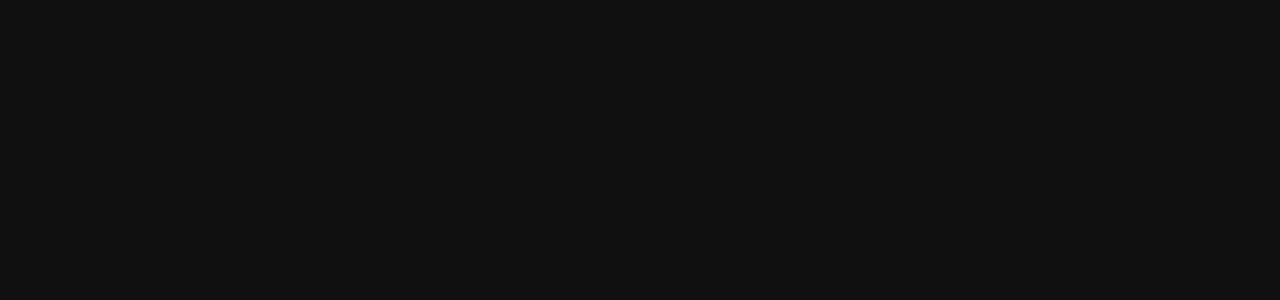
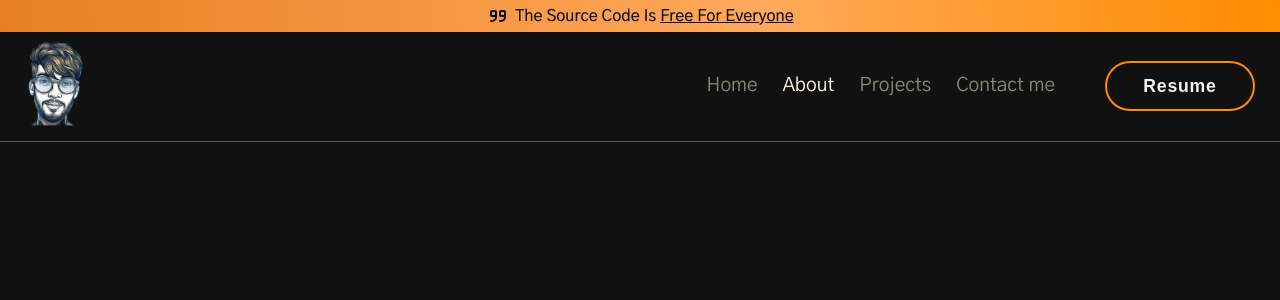
Before and after one commit to nikku1229/My_Portfolio, a React (Vite) app in the folder Frontend/: page /about in a window 1280 px wide. Before the commit this address had no page. Shown: the top 300 px of the page. Built offline with nearby package versions, Linux system fonts and the light colour scheme; a web font is replaced by a local one.

Commit message:
pages route added

```diff
--- a/Frontend/src/App.jsx
+++ b/Frontend/src/App.jsx
@@ -1,17 +1,17 @@
 import { BrowserRouter, Routes, Route } from "react-router-dom";
 import Home from "./pages/Home";
-// import About from "./pages/About";
-// import Projects from "./pages/Projects";
-// import Contact from "./pages/Contact";
+import About from "./pages/About";
+import Projects from "./pages/Projects";
+import Contact from "./pages/Contact";
 
 function App() {
   return (
     <BrowserRouter>
       <Routes>
         <Route path="/" element={<Home />} />
-        {/* <Route path="/about" element={<About />} />
+        <Route path="/about" element={<About />} />
         <Route path="/projects" element={<Projects />} />
-        <Route path="/contact" element={<Contact />} /> */}
+        <Route path="/contact-me" element={<Contact />} />
       </Routes>
     </BrowserRouter>
   );
--- a/Frontend/src/components/Footer.jsx
+++ b/Frontend/src/components/Footer.jsx
@@ -1,15 +1,30 @@
+import { useState } from "react";
 import { Link } from "react-router-dom";
 
 function Footer() {
+  const [message, setMessage] = useState("");
+
+  const handleMessageSubmission = (e) => {
+    e.preventDefault();
+
+    alert("message send successful");
+  };
+
   return (
     <>
       <div className="footer-container">
         <div className="footer-section">
           <div className="footer-form">
             <h2>Feel Free to contact</h2>
-            <form>
-              <input type="text" placeholder="Email Address" />
-              <button>
+            <form onSubmit={handleMessageSubmission}>
+              <input
+                type="text"
+                name="message"
+                placeholder="Enter Message"
+                value={message}
+                onChange={(e) => setMessage(e.target.value)}
+              />
+              <button type="submit">
                 <svg
                   className="w-6 h-6 text-gray-800 dark:text-white"
                   aria-hidden="true"
@@ -143,7 +158,7 @@ function Footer() {
           <p>&copy; 2026 Nitish Sharma - Portfolio. All Right Reserved</p>
           <p>
             <Link to="privacy-policy" target="_blank">
-              Pricy policy
+              Privacy policy
             </Link>
             <Link to="term-contact" target="_blank">
               Term of contact
--- a/Frontend/src/components/Header.jsx
+++ b/Frontend/src/components/Header.jsx
@@ -68,7 +68,7 @@ function Header() {
               <li>
                 <Link
                   to="/about"
-                  className={location.pathname === "/about/*" ? "active" : ""}
+                  className={location.pathname === "/about" ? "active" : ""}
                 >
                   About
                 </Link>
@@ -76,18 +76,16 @@ function Header() {
               <li>
                 <Link
                   to="/projects"
-                  className={
-                    location.pathname === "/projects/*" ? "active" : ""
-                  }
+                  className={location.pathname === "/projects" ? "active" : ""}
                 >
                   Projects
                 </Link>
               </li>
               <li>
                 <Link
-                  to="contact-me"
+                  to="/contact-me"
                   className={
-                    location.pathname === "/contact-me/*" ? "active" : ""
+                    location.pathname === "/contact-me" ? "active" : ""
                   }
                 >
                   Contact me
--- /dev/null
+++ b/Frontend/src/components/Thoughts.jsx
@@ -0,0 +1,11 @@
+import React from "react";
+
+function Thoughts() {
+  return (
+    <>
+      <div className="thoughts-container"></div>
+    </>
+  );
+}
+
+export default Thoughts;
--- a/Frontend/src/index.css
+++ b/Frontend/src/index.css
@@ -550,6 +550,15 @@ header {
   }
 }
 
+/* HOME-THOUGHTS */
+.thoughts-container {
+  width: 100%;
+  align-self: center;
+  padding: 50px 25px;
+  display: flex;
+  flex-direction: column;
+}
+
 /* FOOTER */
 .footer-container {
   width: 100%;
--- /dev/null
+++ b/Frontend/src/pages/About.jsx
@@ -0,0 +1,11 @@
+import Header from "../components/Header";
+
+function About() {
+  return (
+    <>
+      <Header />
+    </>
+  );
+}
+
+export default About;
--- /dev/null
+++ b/Frontend/src/pages/Contact.jsx
@@ -0,0 +1,11 @@
+import Header from "../components/Header";
+
+function Contact() {
+  return (
+    <>
+      <Header />
+    </>
+  );
+}
+
+export default Contact;
--- a/Frontend/src/pages/Home.jsx
+++ b/Frontend/src/pages/Home.jsx
@@ -5,6 +5,7 @@ import Header from "../components/Header";
 import Footer from "../components/Footer";
 import Hero from "../components/Hero";
 import ScrollerSlider from "../components/ScrollerSlider";
+import Thoughts from "../components/Thoughts";
 
 const Home = () => {
   const bioRef = useRef();
@@ -60,6 +61,7 @@ const Home = () => {
       </div>
       <div className="seperator"></div>
       <ScrollerSlider />
+      <Thoughts />
       <Footer />
     </>
   );
--- /dev/null
+++ b/Frontend/src/pages/Projects.jsx
@@ -0,0 +1,11 @@
+import Header from "../components/Header";
+
+function Projects() {
+  return (
+    <>
+      <Header />
+    </>
+  );
+}
+
+export default Projects;
```
